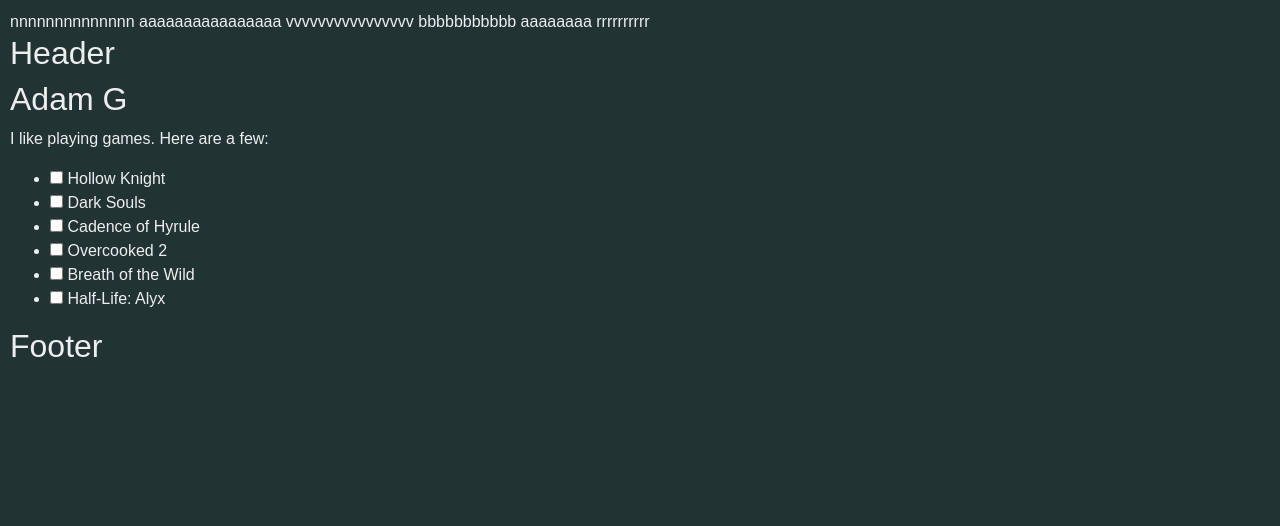
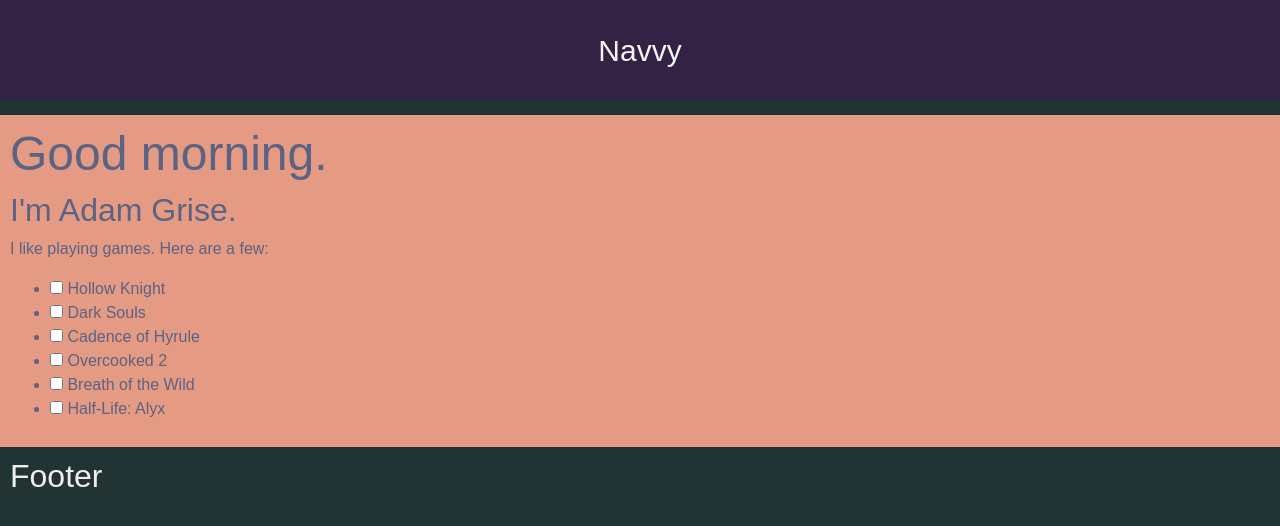
Before and after one commit to AdamWGrise/Scrimba, a React (Create React App) app in the folder scrimba1/: page / in a window 1280 px wide. Shown: the top 526 px of the page. Built offline with nearby package versions, Linux system fonts and the light colour scheme.

Commit message:
React intro, lesson 18

```diff
--- a/scrimba1/src/App.css
+++ b/scrimba1/src/App.css
@@ -1,3 +1,23 @@
-.App {
+body {
+    margin: 0;
+}
+
+.Nav {
+    height: 100px;
+    background-color: #324;
+    color: whitesmoke;
+    margin-bottom: 15px;
+    text-align: center;
+    font-size: 30px;
+    display: flex;
+    justify-content: center;
+    align-items: center;
+}
+
+.MyInfo {
     padding: 10px;
 }
+
+.Footer {
+    padding: 10px;
+}
--- a/scrimba1/src/App.js
+++ b/scrimba1/src/App.js
@@ -6,7 +6,7 @@ import AwesomeHeader from './components/Header'
 
 function App() {
   return (
-    <div className="App">
+    <div>
         <AwesomeHeader />
         <MyInfo />
         <AwesomeFooter />
--- a/scrimba1/src/components/Header.js
+++ b/scrimba1/src/components/Header.js
@@ -6,7 +6,6 @@ function AwesomeHeader() {
   return (
     <div className="Header">
         <Nav />
-        <h2>Header</h2>
     </div>
   );
 }
--- a/scrimba1/src/components/MyInfo.js
+++ b/scrimba1/src/components/MyInfo.js
@@ -2,9 +2,34 @@ import React from 'react';
 import '../App.css';
 
 function MyInfo() {
+    const firstName = 'Adam'
+    const lastName = 'Grise'
+    const date = new Date()
+    const hours = date.getHours()
+    let timeOfDay
+
+    const styles = {
+
+    }
+
+    if (hours < 12) {
+        timeOfDay = 'morning'
+        styles.color = '#5A6384'
+        styles.backgroundColor = '#E59A83'
+    } else if (hours >= 12 && hours < 17) {
+        timeOfDay = 'afternoon'
+        styles.color = '#362'
+        styles.backgroundColor = 'lightblue'
+    } else {
+        timeOfDay = 'evening'
+        styles.color = '#ffd'
+        styles.backgroundColor = '#113'
+    }
+
   return (
-    <div className="MyInfo">
-        <h2>Adam G</h2>
+    <div className="MyInfo" style={styles}>
+        <h1 style={{fontSize: '3rem'}}>Good {timeOfDay}.</h1>
+        <h2>I'm {firstName + ' ' + lastName}.</h2>
         <p>I like playing games. Here are a few:</p>
         <ul>
             <li><input type="checkbox" /> Hollow Knight</li>
--- a/scrimba1/src/components/Nav.js
+++ b/scrimba1/src/components/Nav.js
@@ -3,7 +3,7 @@ import '../App.css'
 
 function Nav() {
     return (
-        <div className="Nav">nnnnnnnnnnnnnn aaaaaaaaaaaaaaaa vvvvvvvvvvvvvvvv bbbbbbbbbbb aaaaaaaa rrrrrrrrrr</div>
+        <div className="Nav">Navvy</div>
     )
 }
 
```
